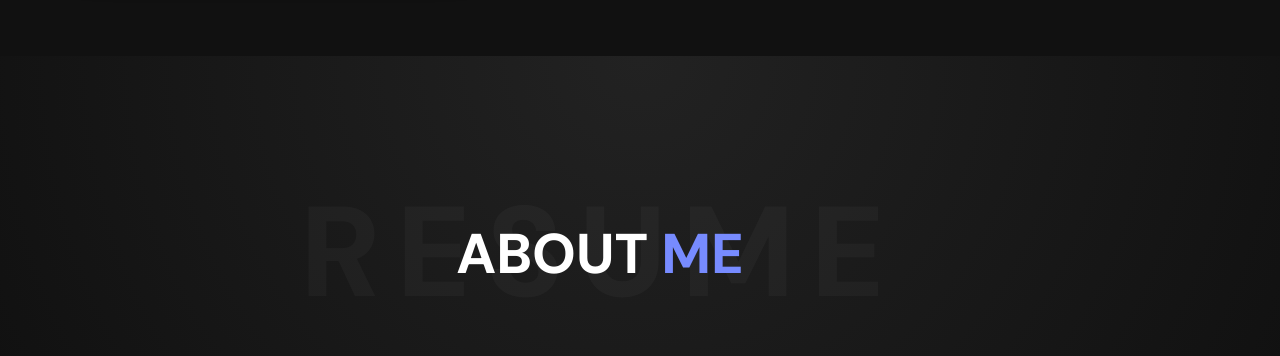
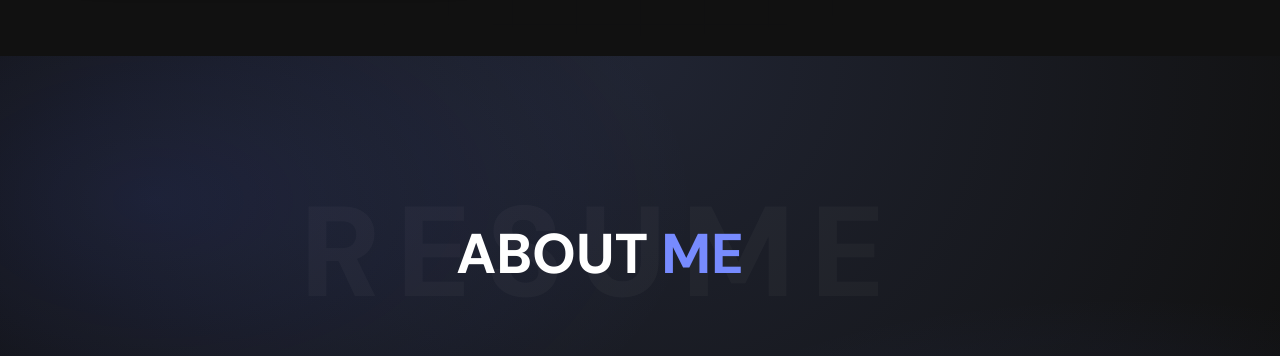
Before and after one commit to advaybhatia18/Portfolio, a plain HTML site: page index.html in a window 1280 px wide. Shown: the part 744-1100 px from the top of the page. Drawn offline with Linux system fonts and the light colour scheme.

Commit message:
Use blue-only neon portfolio theme

```diff
--- a/style.css
+++ b/style.css
@@ -6,10 +6,13 @@
 
 :root {
   --bg-color: #111111;
-  --bg-gradient: radial-gradient(circle at 50% 0%, #222222, #111111 70%);
+  --bg-gradient:
+    radial-gradient(ellipse at 12% 18%, rgba(84, 112, 255, 0.13), transparent 34%),
+    radial-gradient(ellipse at 88% 55%, rgba(84, 112, 255, 0.08), transparent 32%),
+    radial-gradient(circle at 50% 0%, #202432, #111111 70%);
   --accent: #778BFF;
-  --accent-secondary: #EF647F;
-  --accent-gradient: linear-gradient(135deg, var(--accent), var(--accent-secondary));
+  --accent-bright: #AAB7FF;
+  --accent-gradient: linear-gradient(135deg, var(--accent-bright), #5878FF);
   --accent-dim: rgba(119, 139, 255, 0.15);
   --text-main: #FFFFFF;
   --text-muted: #A0A0A0;
@@ -20,15 +23,36 @@
   --body: 'Inter', sans-serif;
 }
 
-html, body {
+html {
   background: var(--bg-color);
   background-image: var(--bg-gradient);
   background-attachment: fixed;
+}
+
+body {
+  position: relative;
+  isolation: isolate;
+  min-height: 100vh;
+  background: transparent;
   color: var(--text-muted);
   font-family: var(--body);
   -webkit-font-smoothing: antialiased;
   scroll-behavior: smooth;
   overflow-x: hidden;
+}
+
+body::before {
+  content: '';
+  position: fixed;
+  inset: 0;
+  z-index: -1;
+  pointer-events: none;
+  opacity: 0.35;
+  background-image:
+    linear-gradient(rgba(119, 139, 255, 0.07) 1px, transparent 1px),
+    linear-gradient(90deg, rgba(119, 139, 255, 0.07) 1px, transparent 1px);
+  background-size: 64px 64px;
+  mask-image: radial-gradient(ellipse at center, #000 0%, transparent 78%);
 }
 
 /* Floating Navigation */
@@ -151,7 +175,7 @@ section {
   background: var(--accent-gradient);
   border-radius: 24px;
   z-index: -1;
-  box-shadow: 0 0 40px rgba(119, 139, 255, 0.2), 0 0 30px rgba(239, 100, 127, 0.16);
+  box-shadow: 0 0 40px rgba(119, 139, 255, 0.24);
   transition: transform 0.5s ease;
 }
 
```
Also changed, not shown: assets/hero-avatar.svg, 1 other file.
